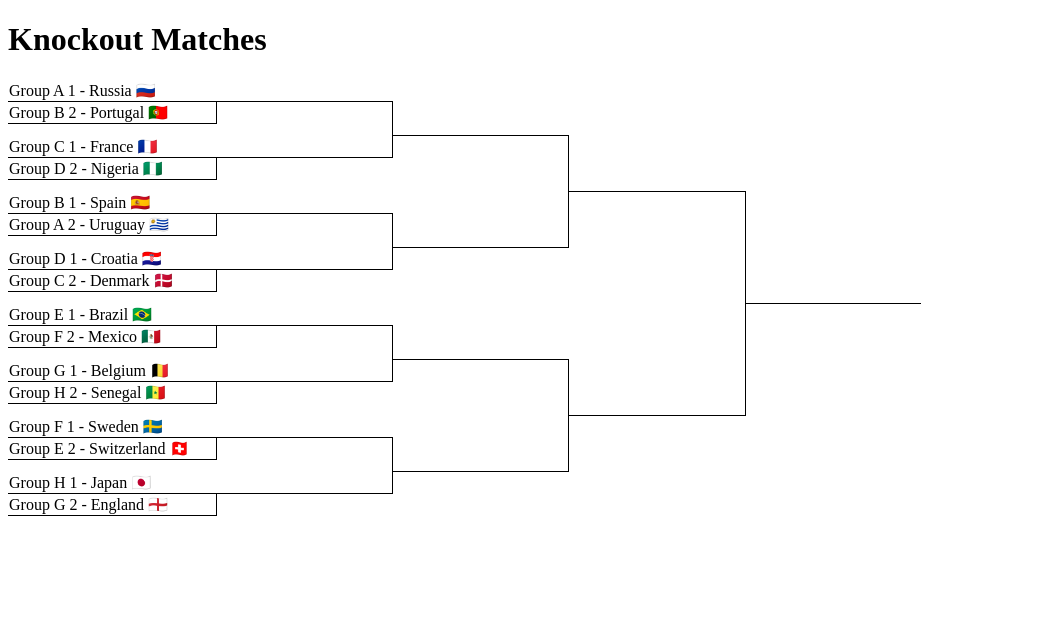
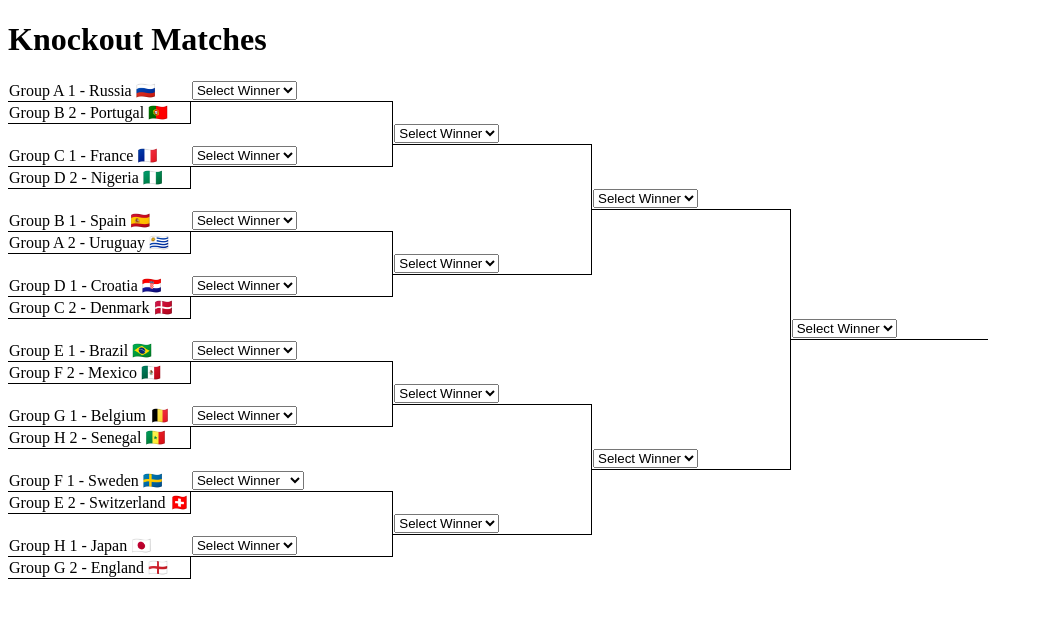
Before and after one commit to winonalakereid/world-cup-bracket, a Django app: page /knockout in a window 1280 px wide. Shown: the top 618 px of the page, without its empty margins (0-1043 px from the left). Run offline with Django 3.2, Linux system fonts and the light colour scheme; a user stored in the database is signed in; data comes from the database, SQL or seed files in the repository; both versions use the stored data as it was after the commit.

Commit message:
Got the initial Javascript working for selecting winners for each round, need to work on how changing something in round of 8 unselects effected later rounds

```diff
--- a/WCBsite/bracket/templates/knockout.html
+++ b/WCBsite/bracket/templates/knockout.html
@@ -19,6 +19,38 @@
             border-right: 1px solid black;
         }
     </style>
+    <script>
+        function selectFunction(currentRound){
+            currentRoundNumber = ((currentRound.id).slice(5)).split(".")[0];
+            nextRoundNumber = currentRoundNumber / 2;
+            currentGameNumber = ((currentRound.id).slice(5)).split(".")[1];
+            if(currentGameNumber < 2){
+                nextGameNumber = 0;
+            } else if(currentGameNumber < 4){
+                nextGameNumber = 1;
+            }
+            currentTeamNumber = ((currentRound.id).slice(5)).split(".")[2];
+            if(currentGameNumber % 2 == 0){
+                nextTeamNumber = 1;
+            } else {
+                nextTeamNumber = 2;
+            }
+            var option = currentRound.options[currentRound.selectedIndex];
+            var clonedOption = option.cloneNode(true);
+            clonedOption.classList.add(currentRound.id);
+            var nextRoundId = "round" + nextRoundNumber + "." + nextGameNumber + "." + nextTeamNumber;
+            console.log(nextRoundId);
+            var nextRound = document.getElementById(nextRoundId);
+            var nextRoundOptions = nextRound.options;
+            for(var i = 0; i < nextRoundOptions.length; i++){
+                if(nextRoundOptions[i].classList.contains(currentRound.id)){
+                    nextRound.removeChild(nextRoundOptions[i]);
+                }
+            }
+            nextRound.appendChild(clonedOption);
+        }
+
+    </script>
 </head>
 <body>
 <h1>Knockout Matches</h1>
@@ -26,8 +58,8 @@
     <table>
         <tbody>
             <tr>
-                <td class="underline">{{ round16.0.group1 }} {{ round16.0.seed1 }} - {{ round16.0.match.team1 }}</td>
-                <td class="underline"></td>
+                <td id="round16.0.1" class="underline">{{ round16.0.group1 }} {{ round16.0.seed1 }} - {{ round16.0.match.team1 }}</td>
+                <td class="underline"><select id="round8.0.1" onchange="selectFunction(this);"><option selected disabled hidden>Select Winner</option><option>{{ round16.0.match.team1 }}</option><option>{{ round16.0.match.team2 }}</option></select></td>
                 <td></td>
                 <td></td>
                 <td></td>
@@ -35,7 +67,7 @@
                 <td></td>
             </tr>
             <tr>
-                <td class="underline right">{{ round16.0.group2 }} {{ round16.0.seed2 }} - {{ round16.0.match.team2 }}</td>
+                <td id="round16.0.2" class="underline right">{{ round16.0.group2 }} {{ round16.0.seed2 }} - {{ round16.0.match.team2 }}</td>
                 <td class="right"></td>
                 <td></td>
                 <td></td>
@@ -46,15 +78,15 @@
             <tr>
                 <td></td>
                 <td class="right"></td>
-                <td class="underline"></td>
+                <td class="underline"><select id="round4.0.1" onchange="selectFunction(this);"><option selected disabled hidden>Select Winner</option></select></td>
                 <td></td>
                 <td></td>
                 <td></td>
                 <td></td>
             </tr>
             <tr>
-                <td class="underline">{{ round16.1.group1 }} {{ round16.1.seed1 }} - {{ round16.1.match.team1 }}</td>
-                <td class="underline right"></td>
+                <td id="round16.1.1" class="underline">{{ round16.1.group1 }} {{ round16.1.seed1 }} - {{ round16.1.match.team1 }}</td>
+                <td class="underline right"><select id="round8.0.2" onchange="selectFunction(this);"><option selected disabled hidden>Select Winner</option><option>{{ round16.1.match.team1 }}</option><option>{{ round16.1.match.team2 }}</option></select></td>
                 <td class="right"></td>
                 <td></td>
                 <td></td>
@@ -62,7 +94,7 @@
                 <td></td>
             </tr>
             <tr>
-                <td class="underline right">{{ round16.1.group2 }} {{ round16.1.seed2 }} - {{ round16.1.match.team2 }}</td>
+                <td id="round16.1.2" class="underline right">{{ round16.1.group2 }} {{ round16.1.seed2 }} - {{ round16.1.match.team2 }}</td>
                 <td></td>
                 <td class="right"></td>
                 <td></td>
@@ -74,14 +106,14 @@
                 <td></td>
                 <td></td>
                 <td class="right"></td>
-                <td class="underline"></td>
+                <td class="underline"><select id="round2.0.1" onchange="selectFunction(this);"><option selected disabled hidden>Select Winner</option></select></td>
                 <td></td>
                 <td></td>
                 <td></td>
             </tr>
             <tr>
-                <td class="underline">{{ round16.2.group1 }} {{ round16.2.seed1 }} - {{ round16.2.match.team1 }}</td>
-                <td class="underline"></td>
+                <td id="round16.2.1" class="underline">{{ round16.2.group1 }} {{ round16.2.seed1 }} - {{ round16.2.match.team1 }}</td>
+                <td class="underline"><select id="round8.1.1" onchange="selectFunction(this);"><option selected disabled hidden>Select Winner<option>{{ round16.2.match.team1 }}</option><option>{{ round16.2.match.team2 }}</option></select></td>
                 <td class="right"></td>
                 <td class="right"></td>
                 <td></td>
@@ -89,7 +121,7 @@
                 <td></td>
             </tr>
             <tr>
-                <td class="underline right">{{ round16.2.group2 }} {{ round16.2.seed2 }} - {{ round16.2.match.team2 }}</td>
+                <td id="round16.2.2" class="underline right">{{ round16.2.group2 }} {{ round16.2.seed2 }} - {{ round16.2.match.team2 }}</td>
                 <td class="right"></td>
                 <td class="right"></td>
                 <td class="right"></td>
@@ -100,15 +132,15 @@
             <tr>
                 <td></td>
                 <td class="right"></td>
-                <td class="underline right"></td>
+                <td class="underline right"><select id="round4.0.2" onchange="selectFunction(this);"><option selected disabled hidden>Select Winner</option></select></td>
                 <td class="right"></td>
                 <td></td>
                 <td></td>
                 <td></td>
             </tr>
             <tr>
-                <td class="underline">{{ round16.3.group1 }} {{ round16.3.seed1 }} - {{ round16.3.match.team1 }}</td>
-                <td class="underline right"></td>
+                <td id="round16.3.1" class="underline">{{ round16.3.group1 }} {{ round16.3.seed1 }} - {{ round16.3.match.team1 }}</td>
+                <td class="underline right"><select id="round8.1.2" onchange="selectFunction(this);"><option selected disabled hidden>Select Winner<option>{{ round16.3.match.team1 }}</option><option>{{ round16.3.match.team2 }}</option></select></td>
                 <td></td>
                 <td class="right"></td>
                 <td></td>
@@ -116,7 +148,7 @@
                 <td></td>
             </tr>
             <tr>
-                <td class="underline right">{{ round16.3.group2 }} {{ round16.3.seed2 }} - {{ round16.3.match.team2 }}</td>
+                <td id="round16.3.2" class="underline right">{{ round16.3.group2 }} {{ round16.3.seed2 }} - {{ round16.3.match.team2 }}</td>
                 <td></td>
                 <td></td>
                 <td class="right"></td>
@@ -129,13 +161,13 @@
                 <td></td>
                 <td></td>
                 <td class="right"></td>
-                <td class="underline"></td>
+                <td class="underline"><select id="round1.0.1"><option selected disabled hidden>Select Winner</option></select></td>
                 <td></td>
                 <td></td>
             </tr>
             <tr>
-                <td class="underline">{{ round16.4.group1 }} {{ round16.4.seed1 }} - {{ round16.4.match.team1 }}</td>
-                <td class="underline"></td>
+                <td id="round16.4.1" class="underline">{{ round16.4.group1 }} {{ round16.4.seed1 }} - {{ round16.4.match.team1 }}</td>
+                <td class="underline"><select id="round8.2.1" onchange="selectFunction(this);"><option selected disabled hidden>Select Winner<option>{{ round16.4.match.team1 }}</option><option>{{ round16.4.match.team2 }}</option></select></td>
                 <td></td>
                 <td class="right"></td>
                 <td></td>
@@ -143,7 +175,7 @@
                 <td></td>
             </tr>
             <tr>
-                <td class="underline right">{{ round16.4.group2 }} {{ round16.4.seed2 }} - {{ round16.4.match.team2 }}</td>
+                <td id="round16.4.2" class="underline right">{{ round16.4.group2 }} {{ round16.4.seed2 }} - {{ round16.4.match.team2 }}</td>
                 <td class="right"></td>
                 <td></td>
                 <td class="right"></td>
@@ -154,15 +186,15 @@
             <tr>
                 <td></td>
                 <td class="right"></td>
-                <td class="underline"></td>
+                <td class="underline"><select id="round4.1.1" onchange="selectFunction(this);"><option selected disabled hidden>Select Winner</option></select></td>
                 <td class="right"></td>
                 <td></td>
                 <td></td>
                 <td></td>
             </tr>
             <tr>
-                <td class="underline">{{ round16.5.group1 }} {{ round16.5.seed1 }} - {{ round16.5.match.team1 }}</td>
-                <td class="underline right"></td>
+                <td id="round16.5.1" class="underline">{{ round16.5.group1 }} {{ round16.5.seed1 }} - {{ round16.5.match.team1 }}</td>
+                <td class="underline right"><select id="round8.2.2" onchange="selectFunction(this);"><option selected disabled hidden>Select Winner<option>{{ round16.5.match.team1 }}</option><option>{{ round16.5.match.team2 }}</option></select></td>
                 <td class="right"></td>
                 <td class="right"></td>
                 <td></td>
@@ -170,7 +202,7 @@
                 <td></td>
             </tr>
             <tr>
-                <td class="underline right">{{ round16.5.group2 }} {{ round16.5.seed2 }} - {{ round16.5.match.team2 }}</td>
+                <td id="round16.5.2" class="underline right">{{ round16.5.group2 }} {{ round16.5.seed2 }} - {{ round16.5.match.team2 }}</td>
                 <td></td>
                 <td class="right"></td>
                 <td class="right"></td>
@@ -182,14 +214,14 @@
                 <td></td>
                 <td></td>
                 <td class="right"></td>
-                <td class="underline right"></td>
+                <td class="underline right"><select id="round2.0.2" onchange="selectFunction(this);"><option selected disabled hidden>Select Winner</option></select></td>
                 <td></td>
                 <td></td>
                 <td></td>
             </tr>
             <tr>
-                <td class="underline">{{ round16.6.group1 }} {{ round16.6.seed1 }} - {{ round16.6.match.team1 }}</td>
-                <td class="underline"></td>
+                <td id="round16.6.1" class="underline">{{ round16.6.group1 }} {{ round16.6.seed1 }} - {{ round16.6.match.team1 }}</td>
+                <td class="underline"><select id="round8.3.1" onchange="selectFunction(this);"><option selected disabled hidden>Select Winner<option>{{ round16.6.match.team1 }}</option><option>{{ round16.6.match.team2 }}</option></select></td>
                 <td class="right"></td>
                 <td></td>
                 <td></td>
@@ -197,7 +229,7 @@
                 <td></td>
             </tr>
             <tr>
-                <td class="underline right">{{ round16.6.group2 }} {{ round16.6.seed2 }} - {{ round16.6.match.team2 }}</td>
+                <td id="round16.6.2" class="underline right">{{ round16.6.group2 }} {{ round16.6.seed2 }} - {{ round16.6.match.team2 }}</td>
                 <td class="right"></td>
                 <td class="right"></td>
                 <td></td>
@@ -208,15 +240,15 @@
             <tr>
                 <td></td>
                 <td class="right"></td>
-                <td class="underline right"></td>
+                <td class="underline right"><select id="round4.1.2" onchange="selectFunction(this);"><option selected disabled hidden>Select Winner</option></select></td>
                 <td></td>
                 <td></td>
                 <td></td>
                 <td></td>
             </tr>
             <tr>
-                <td class="underline">{{ round16.7.group1 }} {{ round16.7.seed1 }} - {{ round16.7.match.team1 }}</td>
-                <td class="underline right"></td>
+                <td id="round16.7.1" class="underline">{{ round16.7.group1 }} {{ round16.7.seed1 }} - {{ round16.7.match.team1 }}</td>
+                <td class="underline right"><select id="round8.3.2" onchange="selectFunction(this);"><option selected disabled hidden>Select Winner<option>{{ round16.7.match.team1 }}</option><option>{{ round16.7.match.team2 }}</option></select></td>
                 <td></td>
                 <td></td>
                 <td></td>
@@ -224,7 +256,7 @@
                 <td></td>
             </tr>
             <tr>
-                <td class="underline right">{{ round16.7.group2 }} {{ round16.7.seed2 }} - {{ round16.7.match.team2 }}</td>
+                <td id="round16.7.2" class="underline right">{{ round16.7.group2 }} {{ round16.7.seed2 }} - {{ round16.7.match.team2 }}</td>
                 <td></td>
                 <td></td>
                 <td></td>
```
Also changed, not shown: WCBsite/bracket/migrations/0007_auto_20180623_1406.py (added), WCBsite/db.sqlite3.
